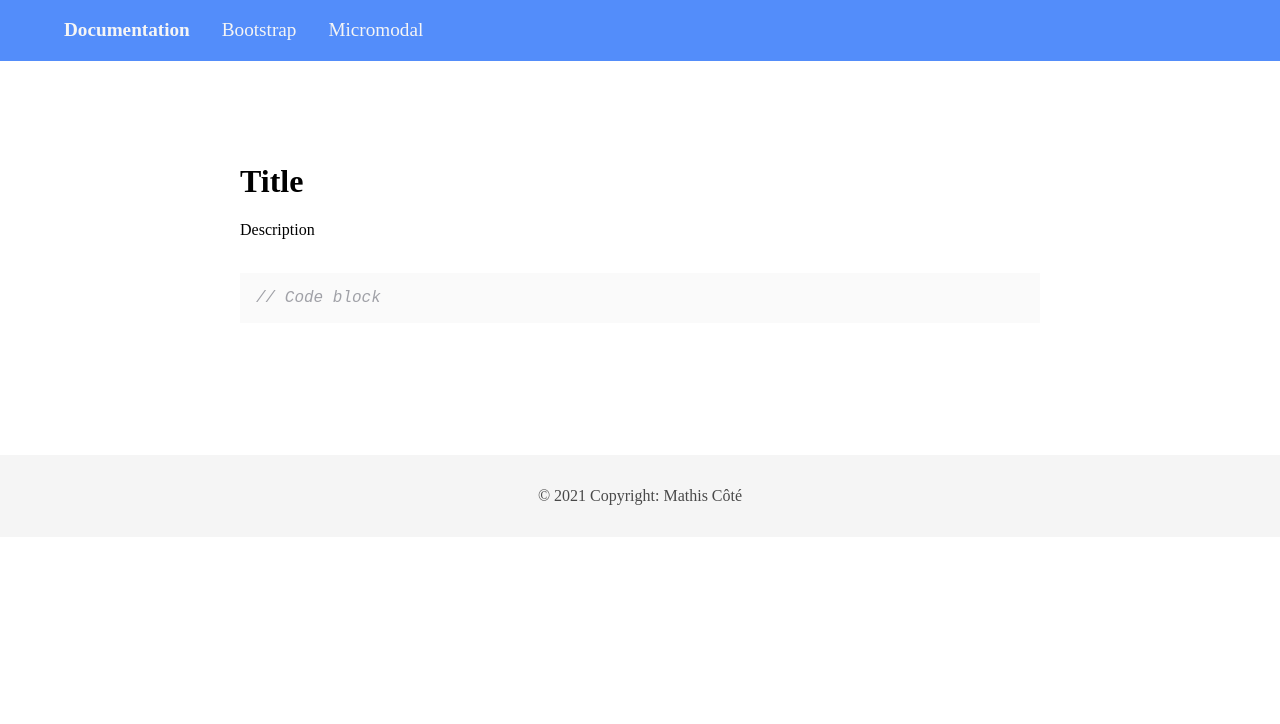
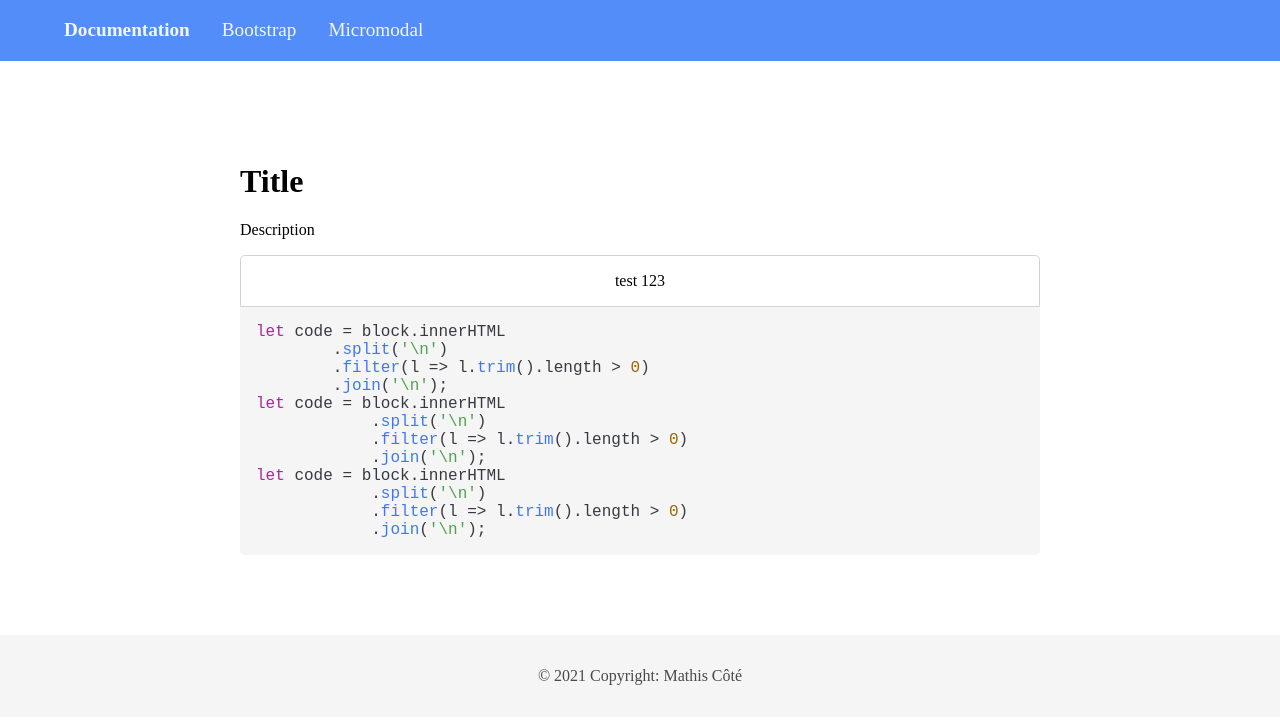
Before and after one commit to BenocxX/modal-library, a plain HTML site: page index.html in a window 1280 px wide. Drawn offline with nearby package versions, Linux system fonts and the light colour scheme.

Commit message:
Doc tempalte improvement

```diff
--- a/index.html
+++ b/index.html
@@ -33,12 +33,26 @@
             <p class="doc-description">
                 Description
             </p>
-            <div class="doc-code">
-                <pre>
-                    <code id="the-code" class="language-javascript">
-                        // Code block
-                    </code>
-                </pre>
+            <div class="doc-info-container">
+                <div class="doc-example">
+                    test 123
+                </div>
+                <div class="doc-code">
+                    <pre><code id="the-code" class="language-javascript">
+                            let code = block.innerHTML
+                                    .split('\n')
+                                    .filter(l => l.trim().length > 0)
+                                    .join('\n');
+                            let code = block.innerHTML
+                                        .split('\n')
+                                        .filter(l => l.trim().length > 0)
+                                        .join('\n');
+                            let code = block.innerHTML
+                                        .split('\n')
+                                        .filter(l => l.trim().length > 0)
+                                        .join('\n');
+                    </code></pre>
+                </div>
             </div>
         </div>
     </div>
--- a/public/style/content.css
+++ b/public/style/content.css
@@ -5,7 +5,31 @@
     margin: 5rem 20rem 5rem 20rem;
 }
 
+.doc-info-container {
+    align-items: center;
+    display: flex;
+    flex-direction: column;
+}
+
+.doc-example {
+    align-items: center;
+    border: 1px solid rgb(210, 210, 210);
+    border-radius: 0.3rem 0.3rem 0 0;
+    box-sizing: border-box;
+    display: flex;
+    height: 100%;
+    justify-content: center;
+    padding: 1rem 0 1rem 0;
+    width: 100%;
+}
+
 .doc-code {
+    margin: -1rem 0 -1rem 0;
     font-size: 1rem;
-    min-width: 50rem;
+    width: 50rem;
 }
+
+.doc-code pre code {
+    background-color: rgb(245, 245, 245);
+    border-radius: 0 0 0.3rem 0.3rem;
+}
```
